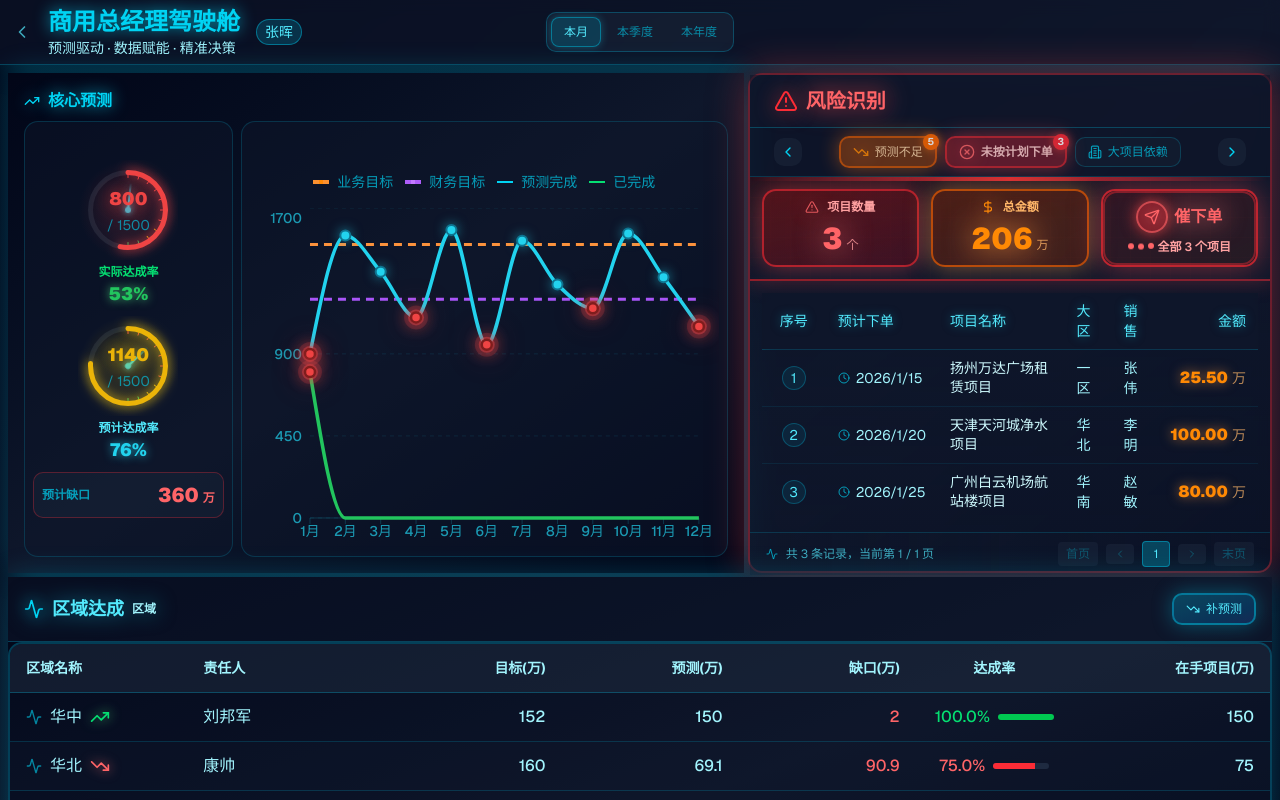
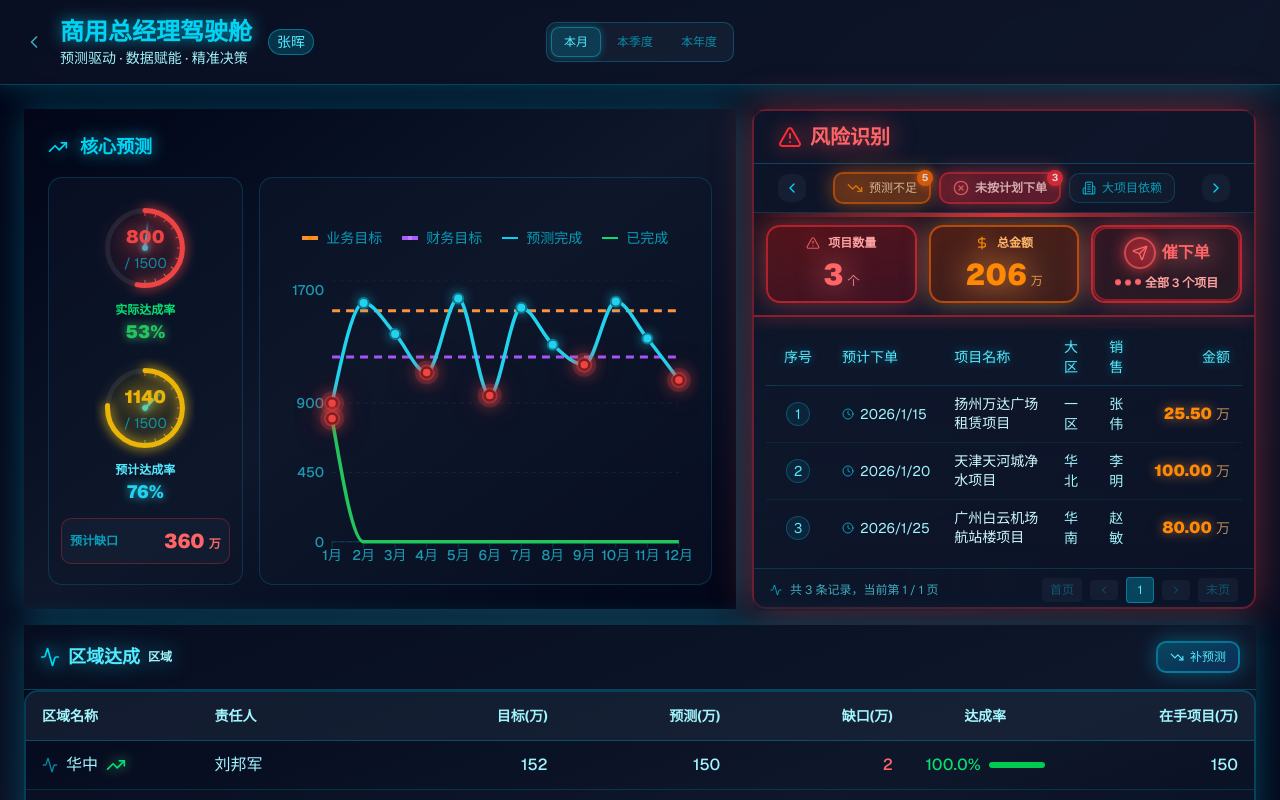
Before and after one commit to navylee1990/coze_jsc, a Next.js app: page /gm in a window 1280 px wide. Shown: the top 800 px of the page. Built offline with nearby package versions, Linux system fonts and the light colour scheme.

Commit message:
Restored to '38a66e89189ae5074926824bb7f5a2e3621cf101'
Coze-Restored-To: '38a66e89189ae5074926824bb7f5a2e3621cf101'
Coze-Commit-Type: restore

```diff
--- a/src/app/gm/page.tsx
+++ b/src/app/gm/page.tsx
@@ -367,7 +367,7 @@ export default function GMDashboard() {
           'opacity-100 translate-y-0'
         )}
       >
-        <div className="max-w-[1920px] mx-auto px-3 py-1.5">
+        <div className="max-w-[1920px] mx-auto px-6 py-4">
           <div className="flex items-center justify-between">
             {/* 左侧：导航和标题 */}
             <div className="flex items-center gap-4 flex-1">
@@ -432,11 +432,11 @@ export default function GMDashboard() {
       </header>
 
       {/* 主要内容区 - 自适应流式布局 */}
-      <main className="flex flex-col">
+      <main className="flex-1 flex flex-col">
         {/* 流式容器 - 根据分辨率自动适配，不限制高度 */}
-        <div className="max-w-[1920px] mx-auto p-1 sm:p-2">
+        <div className="max-w-[1920px] mx-auto p-4 sm:p-6">
             {/* 驾驶舱风格布局 - 响应式网格 */}
-            <div className="grid grid-cols-1 lg:grid-cols-12 gap-0.5 sm:gap-1">
+            <div className="grid grid-cols-1 lg:grid-cols-12 gap-2 sm:gap-4">
 
           {/* 核心预测决策卡片 - 使用新的汽车驾驶舱风格组件 */}
           <div className={cn(
--- a/src/components/PredictionDecisionCard.tsx
+++ b/src/components/PredictionDecisionCard.tsx
@@ -421,7 +421,7 @@ export default function PredictionDecisionCard({
       <div className="h-full flex flex-col justify-end">
         <div className="h-[90%] flex flex-col">
           {/* 图例 */}
-          <div className="flex items-center justify-center gap-3 mb-4 px-2">
+          <div className="flex items-center justify-center gap-5 mb-8 px-2">
           <div className="flex items-center gap-2">
             <div className="w-4 h-0.5 bg-orange-400" style={{ borderStyle: 'dashed', borderWidth: '2px', borderColor: 'rgba(251,146,60,0.8)' }} />
             <span className="text-sm text-cyan-400/70 font-medium">业务目标</span>
@@ -786,26 +786,26 @@ export default function PredictionDecisionCard({
 
   return (
     <div className={cn(
-      'p-4',
+      'p-6',
       theme === 'dashboard' && DASHBOARD_STYLES.bg
     )}
     style={{ height: '500px', display: 'flex', flexDirection: 'column' }}
     >
       {/* 标题栏 */}
-      <div className="mb-2 flex items-center flex-shrink-0">
-        <div className="flex items-center gap-2">
-          <TrendingUp className={cn('w-4 h-4', DASHBOARD_STYLES.neon)} />
-          <h2 className={cn('text-base font-bold', DASHBOARD_STYLES.neon)}>
+      <div className="mb-4 flex items-center flex-shrink-0">
+        <div className="flex items-center gap-3">
+          <TrendingUp className={cn('w-5 h-5', DASHBOARD_STYLES.neon)} />
+          <h2 className={cn('text-lg font-bold', DASHBOARD_STYLES.neon)}>
             核心预测
           </h2>
         </div>
       </div>
 
       {/* 左右两个独立块布局 */}
-      <div className="flex flex-col lg:flex-row gap-2 items-stretch flex-1 overflow-hidden">
+      <div className="flex flex-col lg:flex-row gap-4 items-stretch flex-1 overflow-hidden">
         {/* 左侧：仪表盘区块 - 30%宽度 */}
-        <div className="lg:w-[30%] rounded-xl p-2 border border-cyan-500/20 bg-slate-900/50">
-          <div className="flex flex-col items-center justify-center gap-2 h-full">
+        <div className="lg:w-[30%] rounded-xl p-3 border border-cyan-500/20 bg-slate-900/50">
+          <div className="flex flex-col items-center justify-center gap-3 h-full">
             {/* 实际达成率仪表盘 */}
             <div className="text-center">
               <MainGauge
@@ -852,7 +852,7 @@ export default function PredictionDecisionCard({
         </div>
 
         {/* 右侧：趋势图区块 - 70%宽度 */}
-        <div className="lg:w-[70%] rounded-xl p-2 border border-cyan-500/20 bg-slate-900/50 h-full">
+        <div className="lg:w-[70%] rounded-xl p-3 border border-cyan-500/20 bg-slate-900/50 h-full">
           <MonthlyTrendChart />
         </div>
       </div>
```
